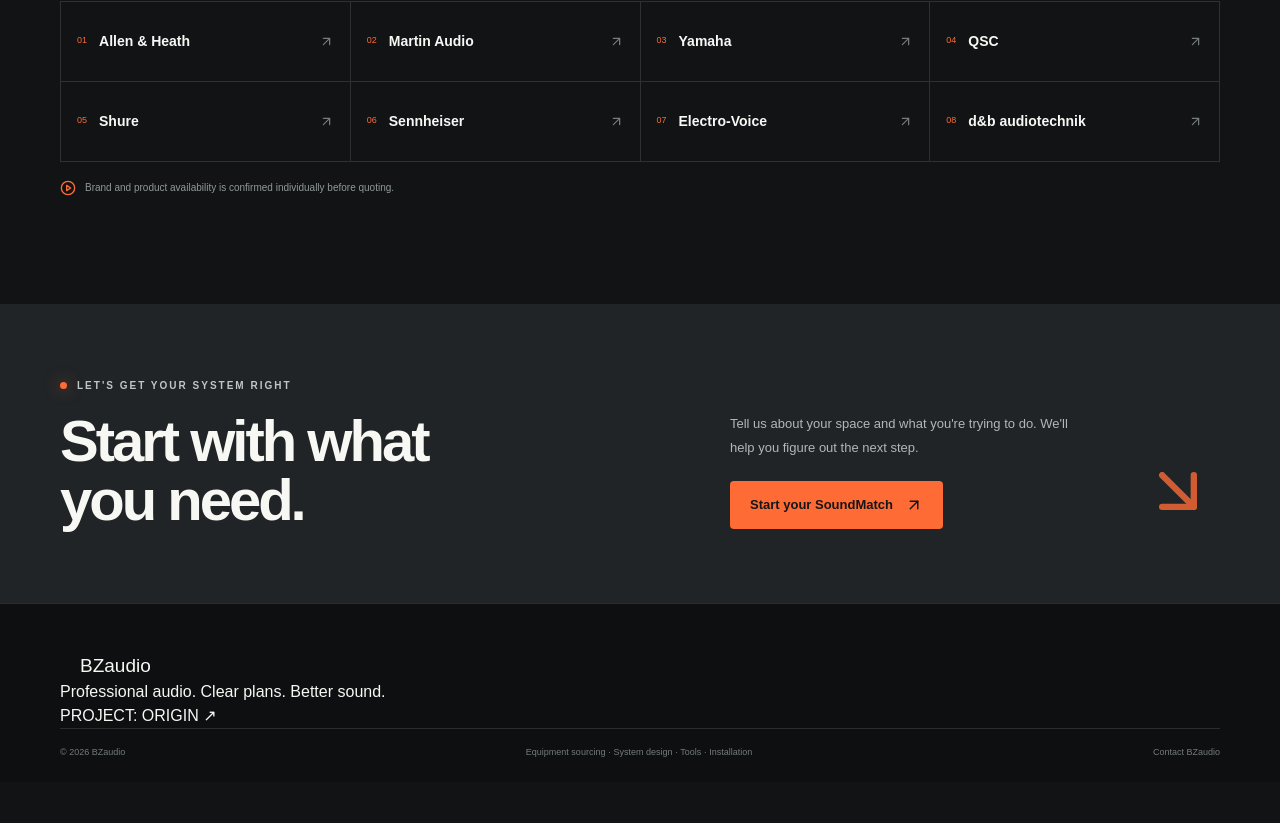
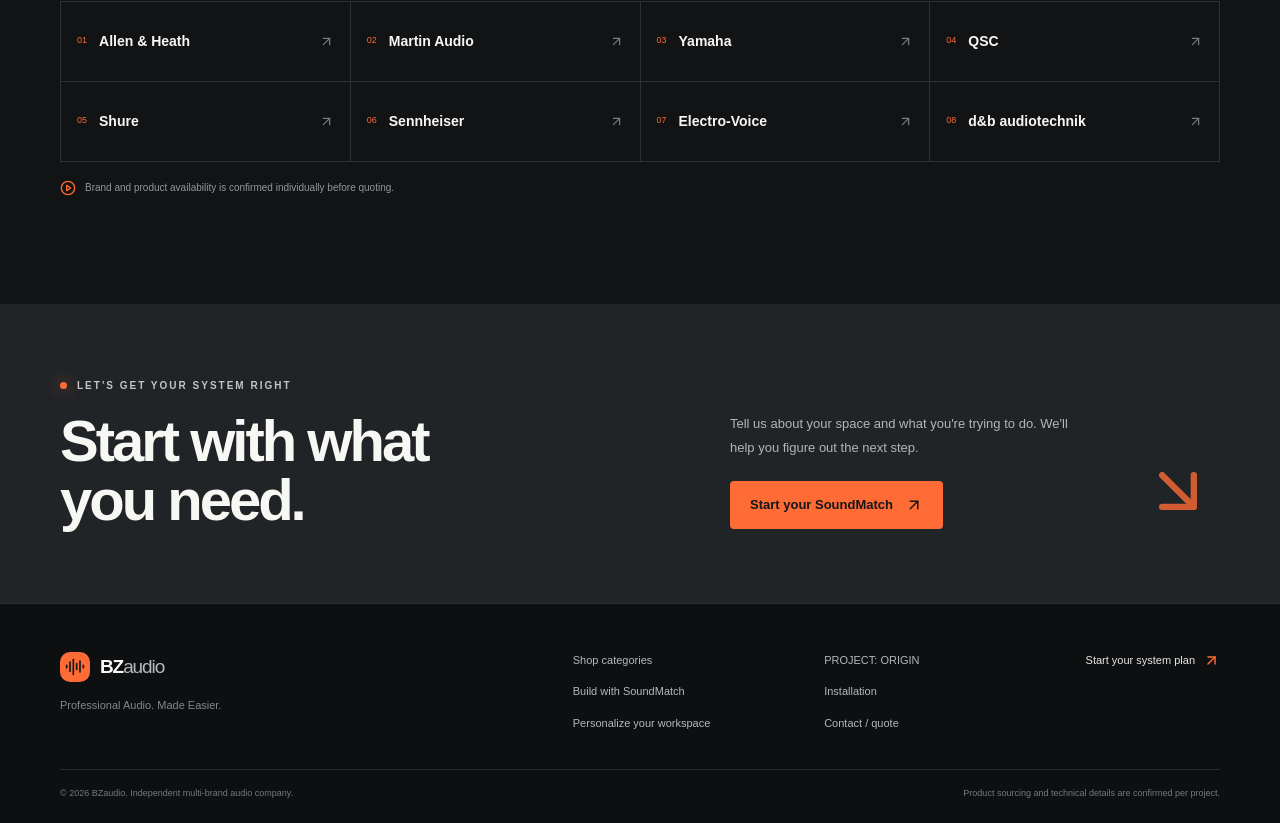
Before and after one commit to frvp6b8s5m-cloud/this-is-the-one-2, a Next.js app: page / in a window 1280 px wide. Shown: the part 3252-4075 px from the top of the page. Before the commit the page ends 4034 px from the top, so only its background shows below. Built offline with nearby package versions, Linux system fonts and the light colour scheme.

Commit message:
Restore components/site-footer.tsx exactly to pre-redesign repository version

```diff
--- a/components/site-footer.tsx
+++ b/components/site-footer.tsx
@@ -1,20 +1,27 @@
 import Link from "next/link";
+import { AudioLines, ArrowUpRight } from "lucide-react";
 
 export function SiteFooter() {
   return (
     <footer className="site-footer">
-      <div className="container footer-main">
-        <Link href="/" className="brand footer-brand">
-          <span className="brand-mark" aria-hidden="true"><span /><span /><span /></span>
-          <span className="brand-word">BZ<span>audio</span></span>
-        </Link>
-        <p>Professional audio. Clear plans. Better sound.</p>
-        <Link href="/origin" className="back-top">PROJECT: ORIGIN ↗</Link>
+      <div className="container footer-top">
+        <div>
+          <Link href="/" className="brand-mark footer-brand"><span className="brand-icon"><AudioLines size={20} /></span><span>BZ<span className="brand-light">audio</span></span></Link>
+          <p>Professional Audio. Made Easier.</p>
+        </div>
+        <div className="footer-links">
+          <Link href="/shop">Shop categories</Link>
+          <Link href="https://origin.bzaudio.com">PROJECT: ORIGIN</Link>
+          <Link href="/soundmatch">Build with SoundMatch</Link>
+          <Link href="/installation">Installation</Link>
+          <Link href="/studio">Personalize your workspace</Link>
+          <Link href="/contact">Contact / quote</Link>
+        </div>
+        <Link href="/soundmatch" className="footer-prompt">Start your system plan <ArrowUpRight size={17} /></Link>
       </div>
       <div className="container footer-bottom">
-        <span>© {new Date().getFullYear()} BZaudio</span>
-        <span>Equipment sourcing · System design · Tools · Installation</span>
-        <Link href="/contact">Contact BZaudio</Link>
+        <span>© {new Date().getFullYear()} BZaudio. Independent multi-brand audio company.</span>
+        <span>Product sourcing and technical details are confirmed per project.</span>
       </div>
     </footer>
   );
```
